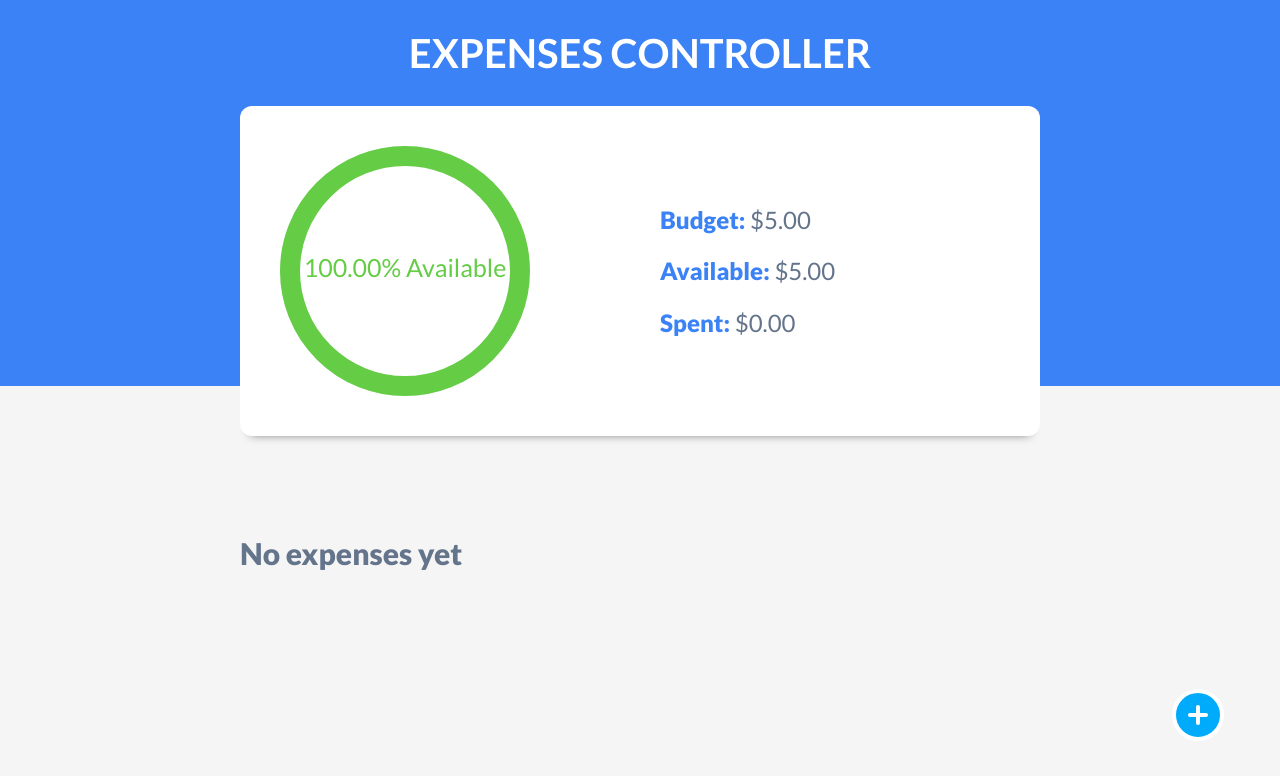
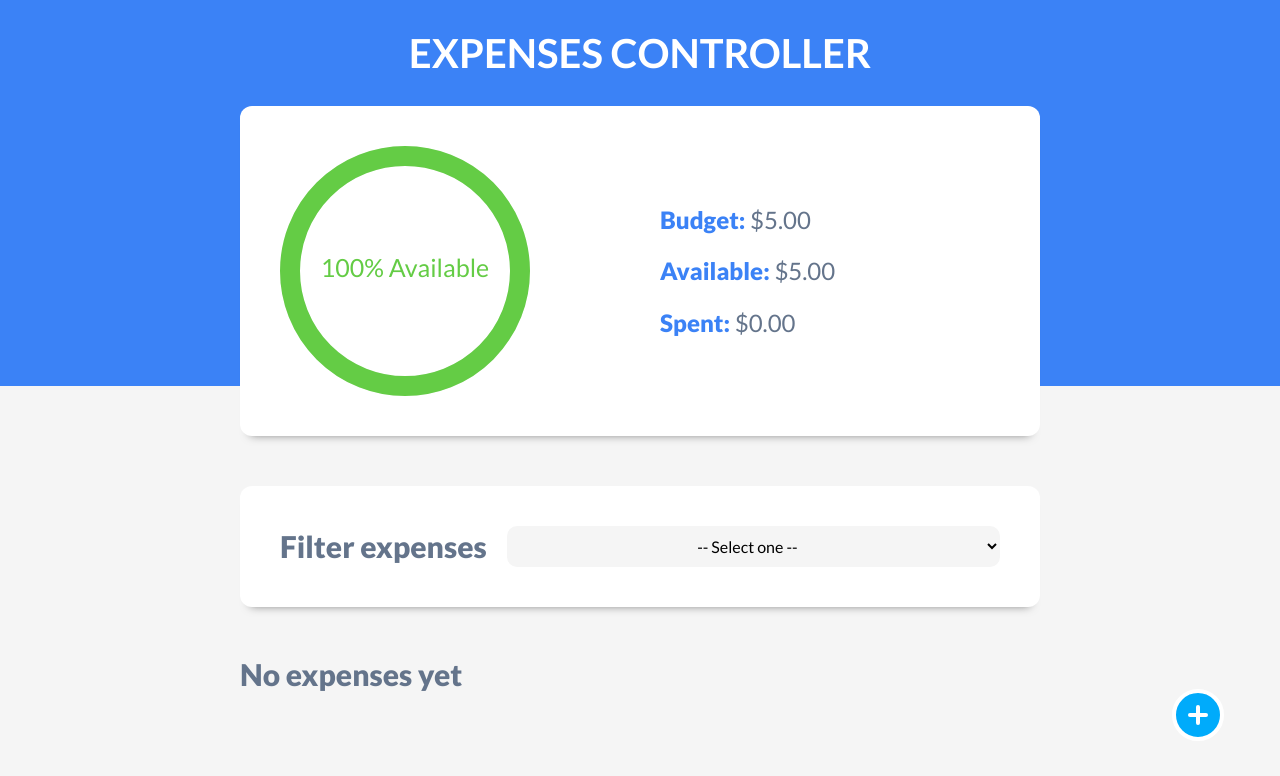
Before and after one commit to rodrigoBojorquez/expenses-controller, a React (Vite) app: page / in a window 1280 px wide. Both pictures are taken after typing "5" into the empty fields and a click on the input "Set". Shown: the top 776 px of the page. Built offline with nearby package versions, Linux system fonts and the light colour scheme; a web font is replaced by a local one.

Commit message:
budget and expenses have been added to localStorage, working in filter

```diff
--- a/src/App.jsx
+++ b/src/App.jsx
@@ -1,27 +1,50 @@
 import { useState, useEffect } from 'react'
-import Header from './components/Header'
+import Header from './components/Header';
+import Filters from './components/Filters';
 import ExpensesList from './components/ExpensesList';
 import Modal from './components/Modal';
 import { generateId } from './helpers';
 
 function App() {
 
-  const [budget, setBudget] = useState(0);
+  const [budget, setBudget] = useState(
+    Number(localStorage.getItem("budget")) ?? 0
+  );
   const [validBudget, setValidBudget] = useState(false);
   const [modal, setModal] = useState(false);
   const [animateModal, setAnimateModal] = useState(false);
 
   // this is the all expenses array
-  const [expenses, setExpenses] = useState([])
+  const [expenses, setExpenses] = useState(
+    localStorage.getItem("expenses") ? JSON.parse(localStorage.getItem("expenses")) : []
+  );
 
   // the object when you edit a expense
   const [editExpense, setEditExpense] = useState({})
+
+  const [filter, setFilter] = useState("");
 
   useEffect(() => {
     if( Object.keys(editExpense).length > 0 ) {
       handleNewExpense();
     }
   }, [editExpense])
+
+  useEffect(() => {
+    localStorage.setItem("budget", budget ?? 0);
+  }, [budget])
+
+  useEffect(() => {
+    localStorage.setItem("expenses", JSON.stringify(expenses) ?? [])
+  }, [expenses])
+
+  useEffect(() => {
+    const budgetLS = Number(localStorage.getItem("budget")) ?? 0;
+
+    if(budgetLS > 0) {
+      setValidBudget(true);
+    }
+  }, [])
 
   const handleNewExpense = () => {
     setModal(true);
@@ -72,6 +95,12 @@ function App() {
       { validBudget &&
         <>
           <main>
+
+            <Filters
+            filter = {filter}
+            setFilter = {setFilter}
+            />
+
             <ExpensesList
               expenses = {expenses}
               setEditExpense = {setEditExpense}
--- a/src/components/BudgetControl.jsx
+++ b/src/components/BudgetControl.jsx
@@ -18,7 +18,7 @@ function BudgetControl({ budget, expenses }) {
       const totalAvailable = budget - totalSpent;
 
       // calcular el porcentaje de la grafica
-      const newPercentage = ((totalAvailable * 100 / budget)).toFixed(2);
+      const newPercentage = ((totalAvailable * 100 / budget)).toFixed(0);
 
       setSpent(totalSpent);
       setAvailable(totalAvailable);
--- /dev/null
+++ b/src/components/Filters.jsx
@@ -0,0 +1,29 @@
+import { useState, useEffect } from "react"
+
+function Filters({ filter, setFilter }) {
+  return(
+    <div className="filtros sombra contenedor">
+      <form action="">
+        <div className="campo">
+          <label htmlFor="filter-expenses">Filter expenses</label>
+          <select
+            id="filter-expenses"
+            value={filter}
+            onChange={e => setFilter(e.target.value)}
+        >
+            <option value="">-- Select one --</option>
+            <option value="save">Save</option>
+            <option value="food">Food</option>
+            <option value="home">Home</option>
+            <option value="leisure">Leisure</option>
+            <option value="health">Health</option>
+            <option value="subscriptions">Subscriptions</option>
+            <option value="others">Others</option>
+          </select>
+        </div>
+      </form>
+    </div>
+  )
+}
+
+export default Filters;
```
